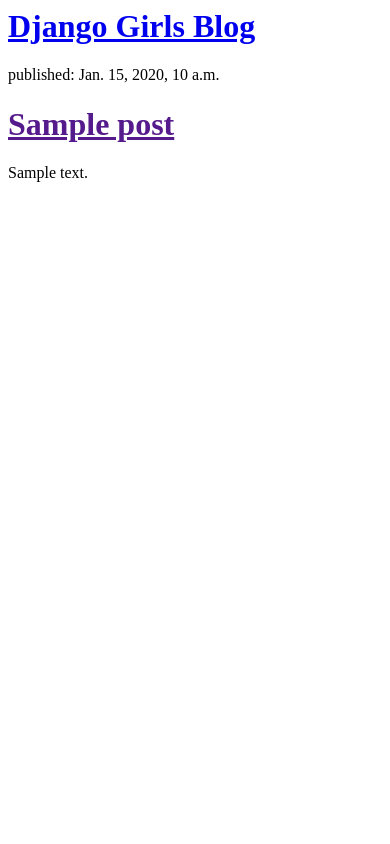
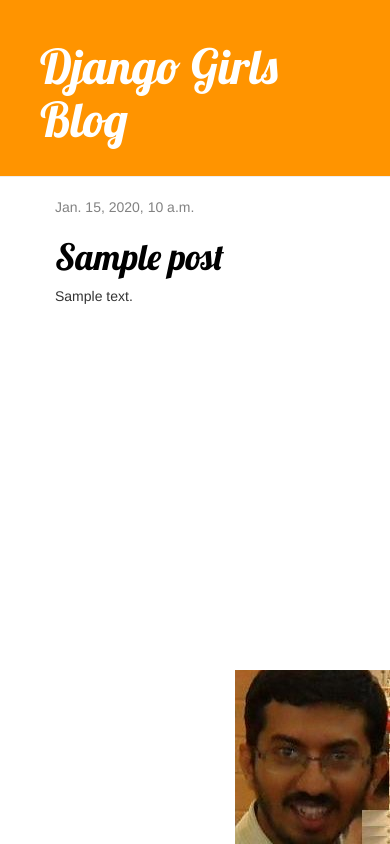
Before and after one commit to suryazi/blog, a Django app: page / in a window 390 px wide. Run offline with Django 3.2, Linux system fonts and the light colour scheme; tables that the repository leaves empty hold one stand-in row (values such as "Sample post"); some libraries are stand-ins or nearby versions.

Commit message:
Added view and template for detailed blog post as well as Css for the site.

```diff
--- /dev/null
+++ b/blog/static/css/blog.css
@@ -0,0 +1,51 @@
+.page-header {
+    background-color: #ff9400;
+    margin-top: 0;
+    padding: 20px 20px 20px 40px;
+}
+
+.page-header h1, .page-header h1 a, .page-header h1 a:visited, .page-header h1 a:active {
+    color: #ffffff;
+    font-size: 36pt;
+    text-decoration: none;
+}
+
+.content {
+    margin-left: 40px;
+}
+
+h1, h2, h3, h4 {
+    font-family: 'Lobster', cursive;
+}
+
+.date {
+    float: left;
+    color: #828282;
+}
+
+.save {
+    float: right;
+}
+
+.post-form textarea, .post-form input {
+    width: 100%;
+}
+
+.top-menu, .top-menu:hover, .top-menu:visited {
+    color: #ffffff;
+    float: right;
+    font-size: 26pt;
+    margin-right: 20px;
+}
+
+.post {
+    margin-bottom: 70px;
+}
+
+.post h1 a, .post h1 a:visited {
+    color: #000000;
+}
+
+body {
+    background: white url("../images/background.png") no-repeat right bottom;
+}
--- /dev/null
+++ b/blog/templates/blog/base.html
@@ -0,0 +1,23 @@
+{% load staticfiles %}
+<html>
+    <head>
+        <title>Django Girls blog</title>
+        <link rel="stylesheet" href="//maxcdn.bootstrapcdn.com/bootstrap/3.2.0/css/bootstrap.min.css">
+        <link rel="stylesheet" href="//maxcdn.bootstrapcdn.com/bootstrap/3.2.0/css/bootstrap-theme.min.css">
+        <link href='//fonts.googleapis.com/css?family=Lobster&subset=latin,latin-ext' rel='stylesheet' type='text/css'>
+        <link rel="stylesheet" href="{% static "css/blog.css" %}">
+    </head>
+    <body>
+        <div class="page-header">
+            <h1><a href="/">Django Girls Blog</a></h1>
+        </div>
+        <div class="content container">
+            <div class="row">
+                <div class="col-md-8">
+                {% block content %}
+                {% endblock %}
+                </div>
+            </div>
+        </div>
+    </body>
+</html>
--- a/blog/templates/blog/post_list.html
+++ b/blog/templates/blog/post_list.html
@@ -1,11 +1,14 @@
-<div>
-    <h1><a href="/">Django Girls Blog</a></h1>
-</div>
+{% extends "blog/base.html" %}
 
-{% for post in posts %}
-    <div>
-        <p>published: {{ post.published_date }}</p>
-        <h1><a href="">{{ post.title }}</a></h1>
-        <p>{{ post.text|linebreaks }}</p>
-    </div>
-{% endfor %}
+{% block content %}
+    {% for post in posts %}
+        <div class="post">
+            <div class="date">
+                {{ post.published_date }}
+            </div>
+            <br/>
+            <h1><a href="{% url "post_detail" pk=post.pk %}">{{ post.title }}</a></h1>
+            <p>{{ post.text|linebreaks }}</p>
+        </div>
+    {% endfor %}
+{% endblock content %}
--- a/blog/urls.py
+++ b/blog/urls.py
@@ -1,6 +1,7 @@
-from django.conf.urls import url
+from django.conf.urls import include, url
 from . import views
 
 urlpatterns = [
     url(r'^$', views.post_list, name='post_list'),
+    url(r'^post/(?P<pk>[0-9]+)/$', views.post_detail, name='post_detail'),
 ]
--- a/blog/views.py
+++ b/blog/views.py
@@ -1,10 +1,15 @@
-from django.shortcuts import render
-from django.utils import timezone
+from django.shortcuts import render, get_object_or_404
+# from django.utils import timezone
 from .models import Post
 
 # Create your views here.
 
 
 def post_list(request):
-    posts = Post.objects.all #.filter(published_date__lte=timezone.now()).order_by('published_date')
+    posts = Post.objects.all  # .filter(published_date__lte=timezone.now()).order_by('published_date')
     return render(request, 'blog/post_list.html', {'posts': posts})
+
+
+def post_detail(request, pk):
+    post = get_object_or_404(Post, pk=pk)
+    return render(request, 'blog/post_detail.html', {'post': post})
```
Also changed, not shown: blog/templates/blog/post_detail.html (added, +13 -0 lines), blog/static/images/background.png (added).
